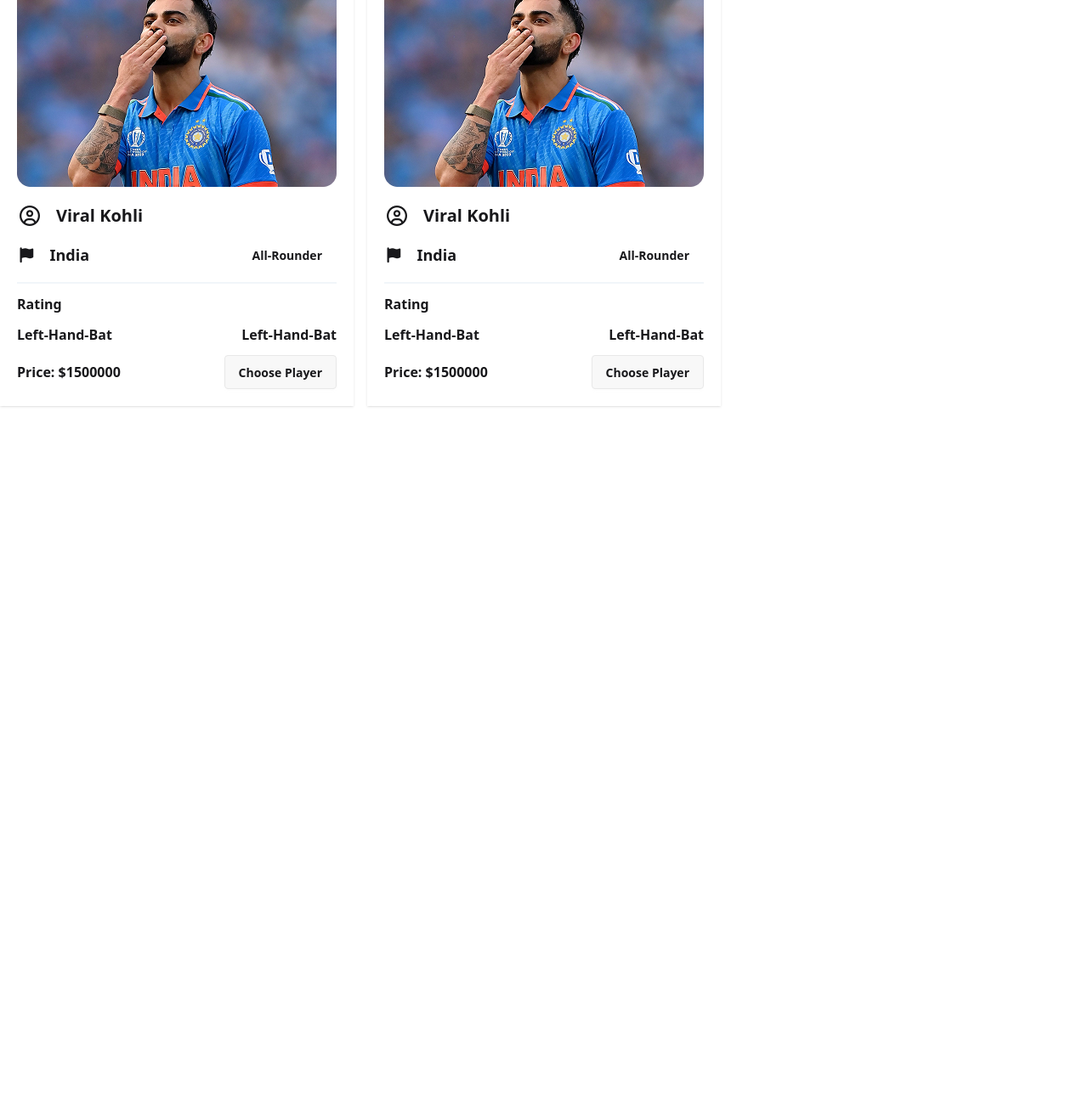
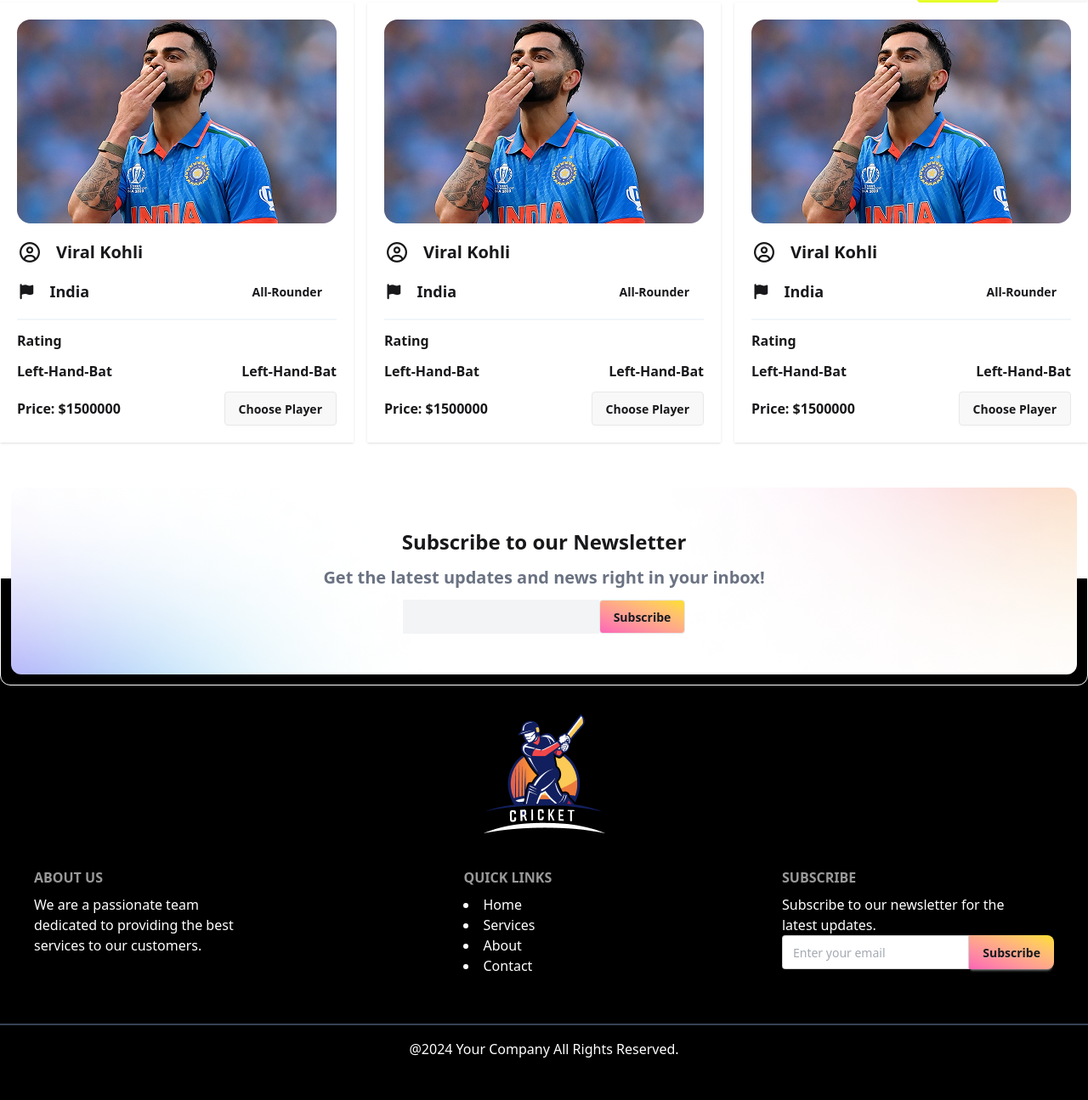
Before and after one commit to amirulislambd/PBL-dream, a plain HTML site: page home.html in a window 1280 px wide. Shown: the part 719-2014 px from the top of the page at 85% size. Before the commit the page ends 1237 px from the top, so only its background shows below. Drawn offline with nearby package versions, Linux system fonts and the light colour scheme.

Commit message:
added footer section

```diff
--- a/index.html
+++ b/home.html
@@ -21,7 +21,7 @@
   </head>
   <body>
     <nav
-      class="container mx-auto sticky top-0 flex items-center justify-between"
+      class="container mx-auto sticky top-0 z-2 flex items-center justify-between"
     >
       <div class="navbar bg-base-100 shadow-sm justify-between">
         <div class="left-side">
@@ -29,7 +29,7 @@
             <div class="dropdown">
               <div tabindex="0" class="lg:hidden">
                 <a
-                  ><img class="cursor-pointer" src="./assets/logo.png" alt=""
+                  ><img class="cursor-pointer w-30" src="./assets/logo.png" alt=""
                 /></a>
               </div>
               <ul
@@ -44,7 +44,7 @@
                 <li><a>Schedules</a></li>
               </ul>
             </div>
-            <a class="hidden lg:block"
+            <a class="hidden lg:block w-50"
               ><img src="./assets/logo.png" alt=""
             /></a>
           </div>
@@ -69,7 +69,7 @@
         </div>
       </div>
     </nav>
-    <header class="container mx-auto bg-black rounded-xl">
+    <header class="container mx-auto bg-black rounded-xl my-5">
       <div
         class="hero via-blue-500 to-cyan-400 bg-cover rounded-xl"
         style="background-image: url(./assets/bg-shadow.png)"
@@ -84,7 +84,7 @@
               </h1>
               <p class="mb-5">Beyond Boundaries Beyond Limits</p>
               <div
-                class="btn btn-outline py-6 px-1 rounded-lg border-1 border-[#E7FE29] bg-none"
+                class="btn bg-black py-6 px-1 rounded-lg  border-1 border-[#E7FE29] "
               >
                 <button class="btn border border-none p-5 bg-[#E7FE29]">
                   Claim Free Credit
@@ -95,7 +95,7 @@
         </div>
       </div>
     </header>
-    <main class="container mx-auto my-10">
+    <main class="container mx-auto my-10 pb-30">
       <div class="flex items-center text-lg md:text-2xl justify-between">
         <h1 class="font-bold">Available Players</h1>
         <div class="flex">
@@ -170,7 +170,107 @@
             </div>
           </div>
         </div>
+        <div class="flex flex-col bg-base-100 shadow-sm p-5">
+          <figure class="">
+            <img src="./assets/p-1.png" alt="Shoes" class="rounded-xl" />
+          </figure>
+          <div class="space-y-3">
+            <div class="flex items-center gap-4 text-2xl font-semibold pt-5">
+              <i class="fa-regular fa-circle-user"></i>
+              <h2 class="text-xl font-bold">Viral Kohli</h2>
+              <p></p>
+            </div>
+            <div class="flex justify-between">
+              <div class="flex items-center gap-4 text-lg font-semibold">
+                <i class="fa-solid fa-flag"></i>
+                <p>India</p>
+              </div>
+              <button class="btn btn-ghost">All-Rounder</button>
+            </div>
+            <hr class="border border-slate-100" />
+            <div class="space-y-3 font-bold">
+              <p>Rating</p>
+              <p class="flex items-center justify-between">
+                <span>Left-Hand-Bat</span> <span>Left-Hand-Bat</span>
+              </p>
+              <div class="flex items-center justify-between">
+                <p>Price: $1500000</p>
+                <button class="btn">Choose Player</button>
+              </div>
+            </div>
+          </div>
+        </div>
+      </section>
+      <section class=" rounded-xl w-full relative">
+        <div class="absolute top-10 md:top-10 w-full border p-2 md:p-3 border-white rounded-xl">
+          <div
+          class="hero  rounded-xl p-2  bg-white"
+          style="background-image: url(&quot;./assets/bg-shadow.png&quot;)"
+        >
+          <div class="text-center py-10 flex flex-col space-y-3">
+            <h1 class="text-2xl font-bold">Subscribe to our Newsletter</h1>
+            <p class="text-xl font-semibold text-gray-500">
+              Get the latest updates and news right in your inbox!
+            </p>
+            <div class="flex mx-auto">
+              <input
+                class="border-none bg-gray-100 outline-none"
+                type="email"
+                name="email"
+                id=""
+              />
+              <button class="btn bg-gradient-to-tr from-pink-400 to-yellow-300">
+                Subscribe
+              </button>
+            </div>
+          </div>
+        </div>
+        </div>
+      </section>
       </section>
     </main>
+    <footer class="bg-black pt-40 mx-auto ">
+      <img class="mx-auto" src="./assets/logo-footer.png" alt="">
+      <section
+        class="container mx-auto flex flex-col md:flex-row justify-between bg-black text-white p-10"
+      >
+        <nav>
+          <h6 class="footer-title">About Us</h6>
+          <p>
+            We are a passionate team <br />
+            dedicated to providing the best <br />
+            services to our customers.
+          </p>
+        </nav>
+
+        <nav class="list-none md:list-disc">
+          <h6 class="footer-title">Quick Links</h6>
+          <a class="link link-hover"><li>Home</li></a>
+          <a class="link link-hover"><li>Services</li></a>
+          <a class="link link-hover"><li>About</li></a>
+          <a class="link link-hover"><li>Contact</li></a>
+        </nav>
+        <form >
+          <h6 class="footer-title">Subscribe</h6>
+          <p>
+            Subscribe to our newsletter for the <br />
+            latest updates.
+          </p>
+          <fieldset class="w-80 ">
+            <div class="join ">
+              <input
+
+                type="text"
+                placeholder="Enter your email"
+                class="input input-bordered join-item text-gray-600"
+              />
+              <button class="btn bg-gradient-to-tr from-pink-400 to-yellow-300 rounded-r-lg border-none">Subscribe</button>
+            </div>
+          </fieldset>
+        </form>
+      </section>
+      <hr class="border border-gray-700 my-2 md:my-4">
+      <h3 class="text-white text-center pb-8 md:pb-12">@2024 Your Company All Rights Reserved.</h3>
+    </footer>
   </body>
 </html>
```
Also changed, not shown: selected.html (added).
